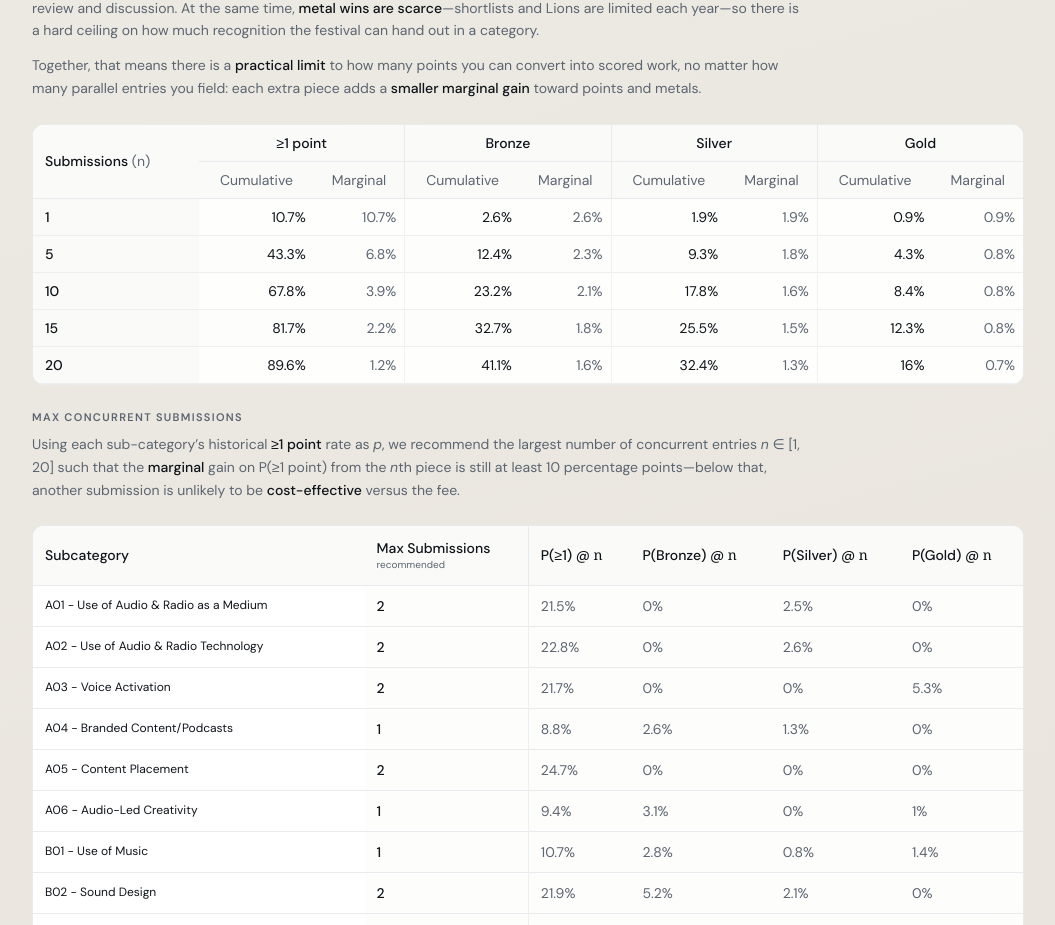
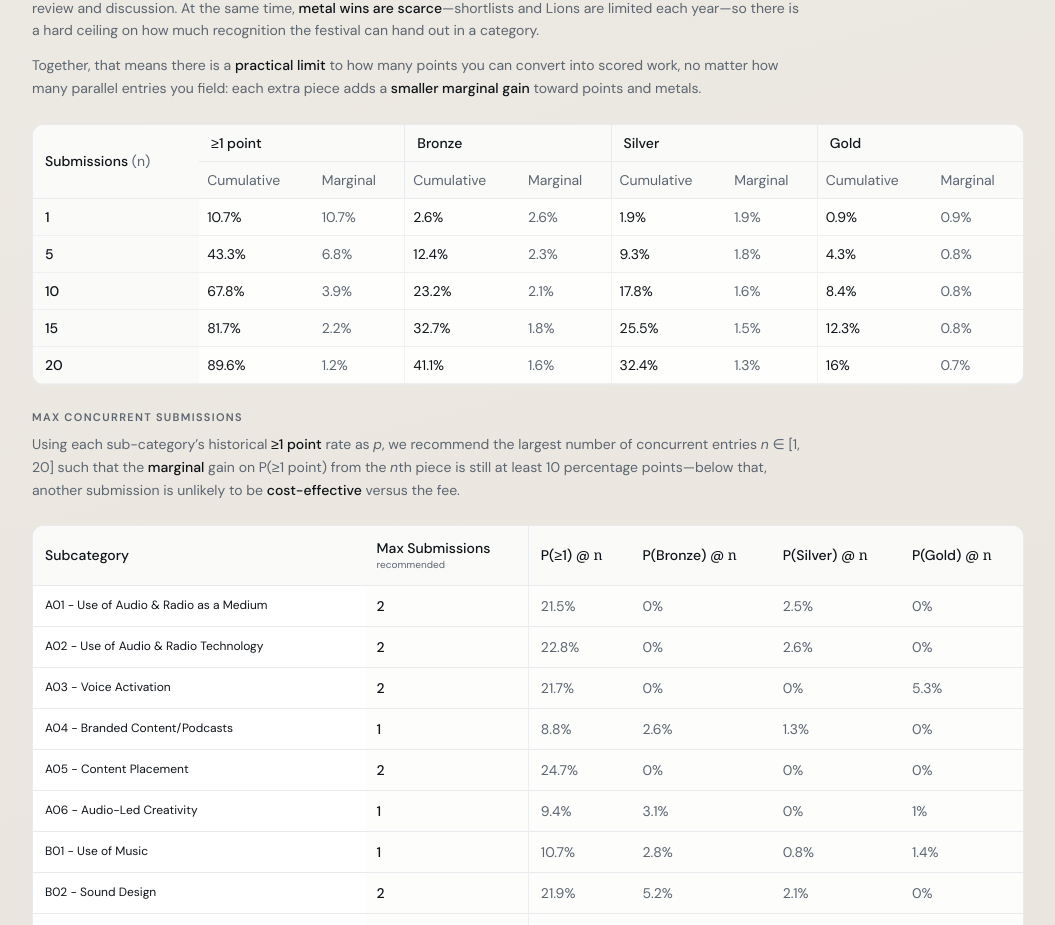
Before and after one commit to inoffensive/CannesDecoded, a React (Vite) app in the folder web/: page /category/audio-radio in a window 1280 px wide. Shown: the part 4735-5660 px from the top of the page, without its empty margins (112-1167 px from the left). Built offline with nearby package versions, Linux system fonts and the light colour scheme.

Commit message:
Diminished returns table: left-align cumulative/marginal columns
Made-with: Cursor

```diff
--- a/web/src/pages/CategoryDetailPage.tsx
+++ b/web/src/pages/CategoryDetailPage.tsx
@@ -732,7 +732,7 @@ function DiminishedReturnsTable({
               key={s.field}
               colSpan={2}
               scope="colgroup"
-              className={`px-3 py-2 text-center font-medium text-[var(--color-cannes-ink)] ${
+              className={`px-3 py-2 text-left font-medium text-[var(--color-cannes-ink)] ${
                 i > 0 ? "border-l border-[var(--color-cannes-line)]" : ""
               }`}
             >
@@ -745,7 +745,7 @@ function DiminishedReturnsTable({
             <th
               key={`${s.field}-cum`}
               scope="col"
-              className={`whitespace-nowrap px-2 py-2 text-center font-normal tabular-nums text-[var(--color-cannes-muted)] ${
+              className={`whitespace-nowrap px-2 py-2 text-left font-normal tabular-nums text-[var(--color-cannes-muted)] ${
                 i > 0 ? "border-l border-[var(--color-cannes-line)]" : ""
               }`}
             >
@@ -754,7 +754,7 @@ function DiminishedReturnsTable({
             <th
               key={`${s.field}-mar`}
               scope="col"
-              className="whitespace-nowrap px-2 py-2 text-center font-normal tabular-nums text-[var(--color-cannes-muted)]"
+              className="whitespace-nowrap px-2 py-2 text-left font-normal tabular-nums text-[var(--color-cannes-muted)]"
             >
               Marginal
             </th>,
@@ -777,7 +777,7 @@ function DiminishedReturnsTable({
               return [
                 <td
                   key={`${s.field}-cum-${n}`}
-                  className={`px-2 py-2 text-right tabular-nums text-[var(--color-cannes-ink)] ${
+                  className={`px-2 py-2 text-left tabular-nums text-[var(--color-cannes-ink)] ${
                     i > 0 ? "border-l border-[var(--color-cannes-line)]/60" : ""
                   }`}
                 >
@@ -785,7 +785,7 @@ function DiminishedReturnsTable({
                 </td>,
                 <td
                   key={`${s.field}-mar-${n}`}
-                  className="px-2 py-2 text-right tabular-nums text-[var(--color-cannes-muted)]"
+                  className="px-2 py-2 text-left tabular-nums text-[var(--color-cannes-muted)]"
                 >
                   {formatProbPct(mar)}
                 </td>,
```
